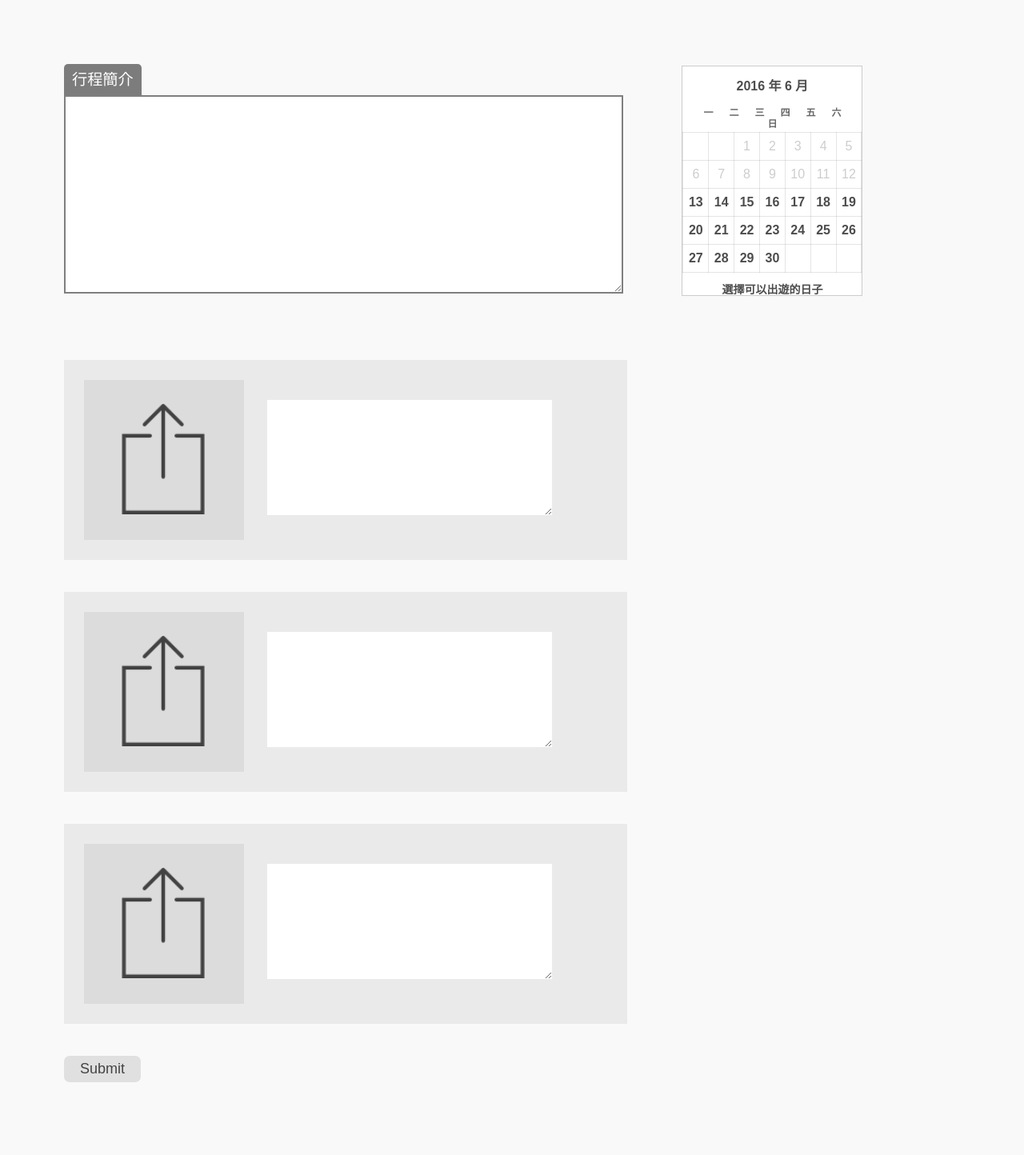
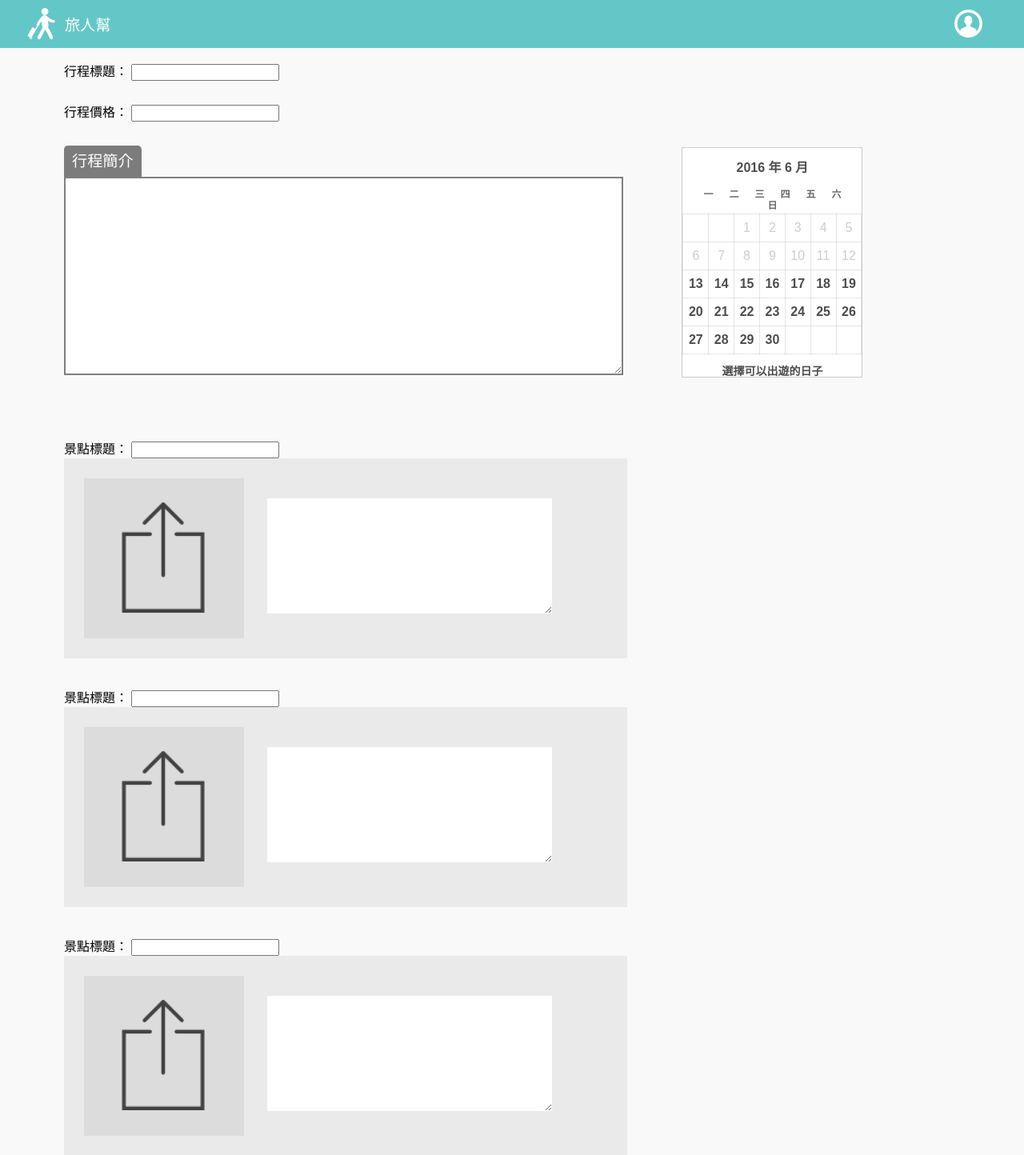
Before and after one commit to dswf65411/IM_TravelHelper, a Django app: page /addTrip/ in a window 1280 px wide. Shown: the top 1444 px of the page at 80% size. Before the commit the page ends 1353 px from the top, so only its background shows below. Run offline with Django 3.2, Linux system fonts and the light colour scheme; some libraries are stand-ins or nearby versions.

Commit message:
Update  addTripPage to connect mongoDB

```diff
--- a/SATravelWebSystem/AddTripPage/templates/addTrip.html
+++ b/SATravelWebSystem/AddTripPage/templates/addTrip.html
@@ -2,47 +2,67 @@
 <html>
 
 <head>
+    {% load staticfiles %}
+    {% load nbsp %}
     <meta charset="utf-8"> {% load staticfiles %}
     <link rel="stylesheet" href="{% static "css/reset.css" %}">
     <link rel="stylesheet" href="{% static "css/global.css" %}">
     <link rel="stylesheet" href="{% static "css/addTrip.css" %}">
     <link rel="stylesheet" href="{% static "css/calendar2.css" %}" type="text/css">
     <title>新增行程</title>
+    {% include "navigation_static_file.html" %}
+    {% include "calendar_static2.html" %}
 </head>
-{% include "navigation_static_file.html" %}
-{% include "calendar_static2.html" %}
-
 <body>
-    <form>
-        <div class="addIntro">
+    {% include "navigation_bar.html" %}
+    <form action="" method="POST">
+        {% csrf_token %}
+        <div class="addIntro" style="display:inline-block;">
+            <div style="display:inline-block; margin-bottom: 30px;">
+                行程標題：
+                <input name="title">
+            </div><br>
+            <div style="display:inline-block; margin-bottom: 30px;">
+                行程價格：
+                <input name="price">
+            </div>
             <h1>行程簡介</h1>
-            <textarea class="writeIntro" id="introWriting"></textarea>
+            <textarea class="writeIntro" id="introWriting" name="introWriting"></textarea>
             <!--<img id="calendar" src="{% static "images/calendar.png" %}">-->
         </div>
         {% include "calendar2.html" %}
-
+        <div style="display:inline-block; margin-left: 80px;">
+            景點標題：
+            <input name="siteTitle1">
+        </div>
         <div class="addTripDiv">
             <div class="addPhoto">
                 <label class="choose-file" id="upload" for="id_image_large"></label>
-                <input type="file" id="id_image_large" name="image_large">
+                <input type="file" id="id_image_large" name="image_large1">
             </div>
-            <textarea class="writeIntro" id="travelWriting"></textarea>
+            <textarea class="writeIntro" id="travelWriting" name="travelWriting1"></textarea>
         </div>
-
+        <div style="display:inline-block; margin-left: 80px;">
+            景點標題：
+            <input name="siteTitle2">
+        </div>
         <div class="addTripDiv">
             <div class="addPhoto">
                 <label class="choose-file" id="upload" for="id_image_large"></label>
-                <input type="file" id="id_image_large" name="image_large">
+                <input type="file" id="id_image_large" name="image_large2">
             </div>
-            <textarea class="writeIntro" id="travelWriting"></textarea>
+            <textarea class="writeIntro" id="travelWriting" name="travelWriting2"></textarea>
         </div>
-
+        <div style="display:inline-block; margin-left: 80px;">
+            景點標題：
+            <input name="siteTitle3">
+        </div>
         <div class="addTripDiv">
             <div class="addPhoto">
                 <label class="choose-file" id="upload" for="id_image_large"></label>
-                <input type="file" id="id_image_large" name="image_large">
+                <input type="file" id="id_image_large" name="image_large3">
             </div>
-            <textarea class="writeIntro" id="travelWriting"></textarea>
+            <textarea class="writeIntro" id="travelWriting" name="travelWriting3"></textarea>
         </div>
 
         <input type="submit" class="submitBtn">
--- a/SATravelWebSystem/AddTripPage/views.py
+++ b/SATravelWebSystem/AddTripPage/views.py
@@ -1,8 +1,61 @@
 from django.shortcuts import render
+from mongoDB.connection import connect
+from django.shortcuts import redirect
 
 # Create your views here.
 def addTrip(request):
     if request.method == "POST" :
+        title = request.POST.get('title', '')
+        price = request.POST.get('price', '')
         introWriting = request.POST.get('introWriting', '')
-        password = request.POST.get('password', '')
+        travelWriting1 = request.POST.get('travelWriting1', '')
+        travelWriting2 = request.POST.get('travelWriting2', '')
+        travelWriting3 = request.POST.get('travelWriting3', '')
+        siteTitle1 = request.POST.get('siteTitle1', '')
+        siteTitle2 = request.POST.get('siteTitle2', '')
+        siteTitle3 = request.POST.get('siteTitle3', '')
+        post = {
+            "title" : title,
+            "hour" : 3,
+            "price" : int(price),
+            "description" : introWriting,
+            "categories": ["一日遊"],
+            "star" : [
+                {
+                    "tourist" : "default",
+                    "score" : 4
+                }
+            ],
+            "image" : "1.png" ,
+            "guide" : request.session['account'],
+            "site" : [{
+                "name" : siteTitle1,
+                "description" : travelWriting1,
+                "image" : "1.png"
+            },
+            {
+                "name" : siteTitle2,
+                "description" : travelWriting2,
+                "image" : "water.png"
+            },
+            {
+                "name" : siteTitle3,
+                "description" : travelWriting3,
+                "image" : "ranbow.png"
+            }
+            ],
+            "comments":[]
+        }
+        addTripConnect(post)
+
+        return redirect('home')
+
     return render(request, 'addTrip.html')
+
+def addTripConnect(post):
+    DB = connect()
+    collect = DB['台北']
+    temp = collect.find({'name': '台大' },{'trip':1,'_id':0})[0]['trip']
+    number = len(temp)
+    post["tripID"] = number+1
+    collect.update({ 'name':'台大'},{'$push':{'trip':post}})
--- a/SATravelWebSystem/templates/calendar_static.html
+++ b/SATravelWebSystem/templates/calendar_static.html
@@ -20,6 +20,11 @@
                     $(this).attr('id', $(this).text());
                 };
 
+                if (Number($(this).text()) < 13) {
+                    $(this).css("background", "white");
+                    $(this).css("color", "rgba(0, 0, 0, 0.5)");
+                    $(this).css("font-weight", "lighter");
+                }
             });
 
             $(".calendarDay tr > td").click(function(){
```
Also changed, not shown: SATravelWebSystem/db.sqlite3, SATravelWebSystem/static/images/1.png (added).
